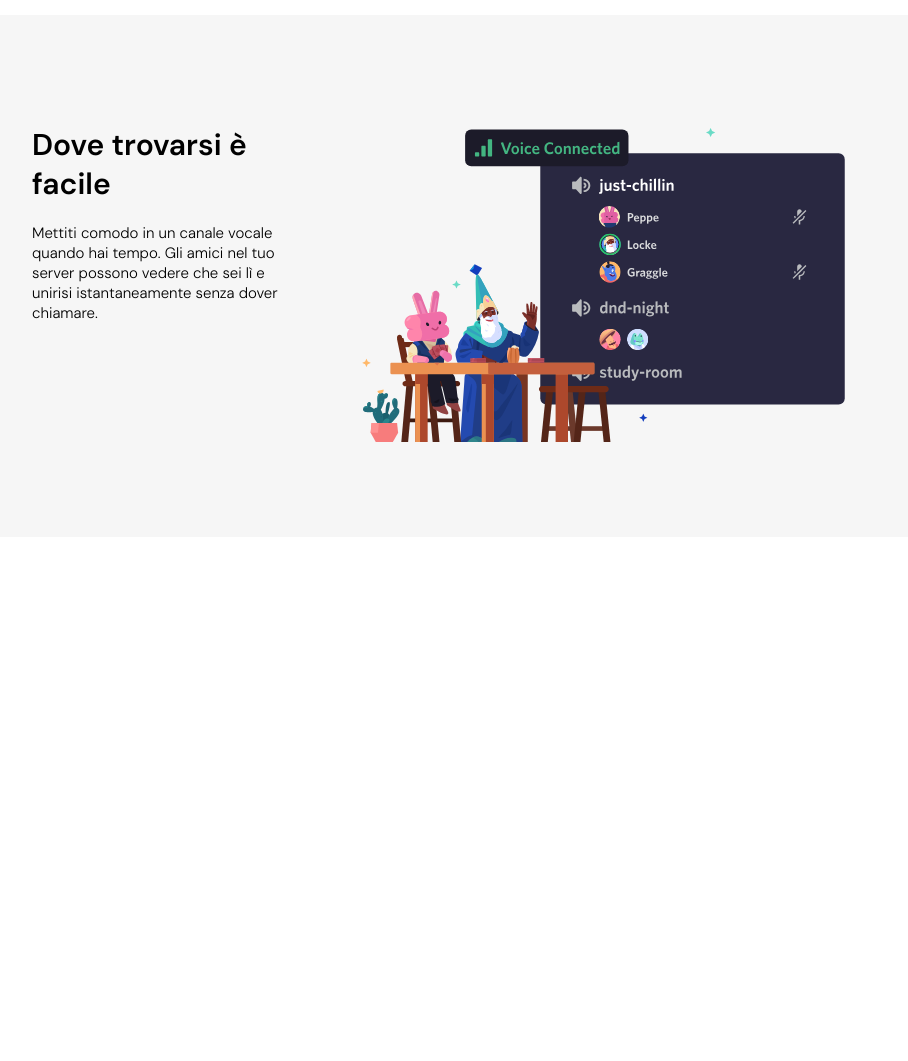
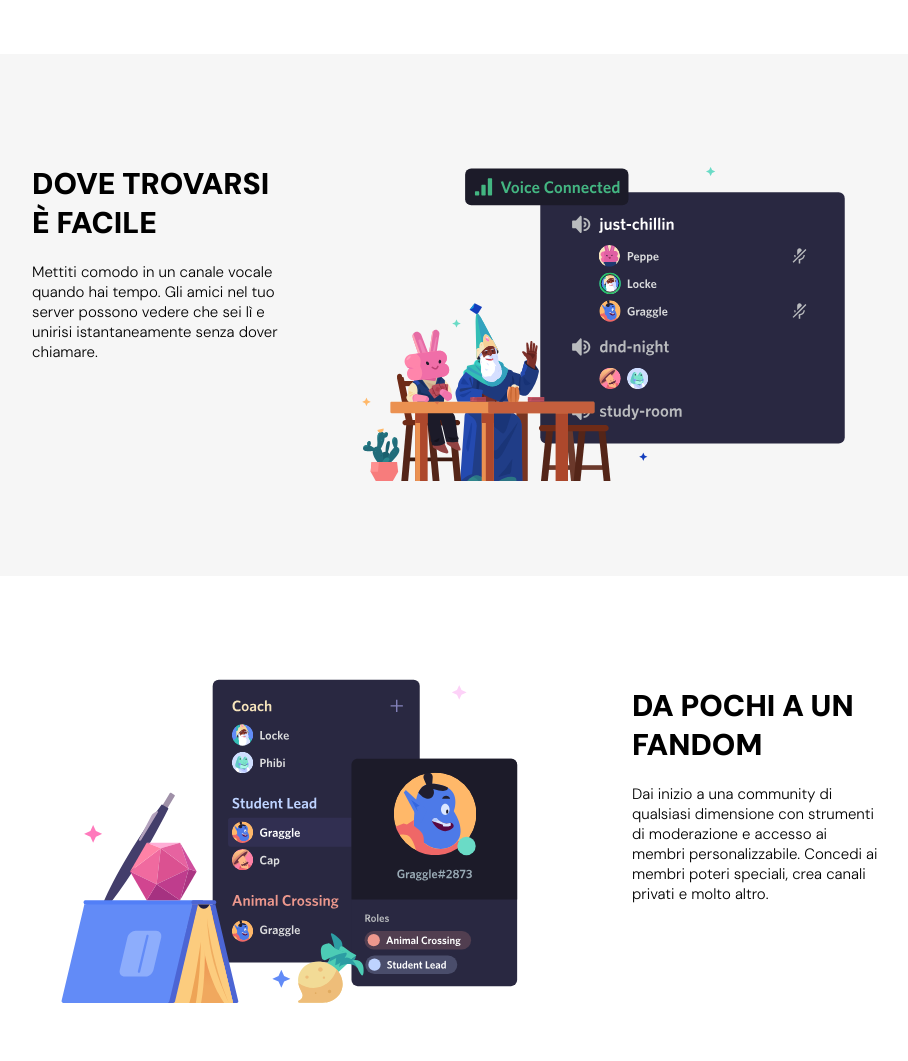
Before and after one commit to emilianoaprile/htmlcss-discord, a plain HTML site: page index.html in a window 1280 px wide. Shown: the part 1040-2101 px from the top of the page, without its empty margins (183-1091 px from the left). Drawn offline with Linux system fonts and the light colour scheme.

Commit message:
ADDED - last information sect, start from sect CTA

```diff
--- a/CSS/app.css
+++ b/CSS/app.css
@@ -164,7 +164,7 @@ html {
 
 .section-title {
     font-size: 30px;
-    font-weight: 600;
+    font-weight: 900;
 }
 
 .section-paragraph {
@@ -173,7 +173,7 @@ html {
     font-size: 15px;
 }
 
-.section-study, .section-voice {
+.section-study, .section-voice, .section-coach {
     padding: 40px;
 }
 
--- a/index.html
+++ b/index.html
@@ -73,7 +73,7 @@
                     </div>
                     <div class="col-4">
                         <h1 class="section-title">
-                            Un luogo ad invito con tutto la spazio necessario per parlare
+                            UN LUOGO AD INVITO CON TUTTO LO SPAZIO NECESSARIO PER PARLARE
                         </h1>
                         <p class="section-paragraph">
                             I server discord sono organizzati in canali tematici in cui puoi collaborare, condividere o semplicemente parlare della tua giornata senza intasare una chat di gruppo
@@ -91,7 +91,7 @@
                     </div>
                     <div class="col-4">
                         <h1 class="section-title">
-                            Dove trovarsi è facile
+                            DOVE TROVARSI È FACILE
                         </h1>
                         <p class="section-paragraph">
                             Mettiti comodo in un canale vocale quando hai tempo. Gli amici nel tuo server possono vedere che sei lì e unirisi istantaneamente senza dover chiamare.
@@ -101,14 +101,19 @@
             </div>
         </section>
 
-        <section class="main-section-4">
+        <section class="section-coach">
             <div class="container">
                 <div class="row">
                     <div class="col-8">
-
+                        <img src="./img/item3.svg" alt="Coaching">
                     </div>
                     <div class="col-4">
-
+                        <h1 class="section-title">
+                            DA POCHI A UN FANDOM
+                        </h1>
+                        <p class="section-paragraph">
+                            Dai inizio a una community di qualsiasi dimensione con strumenti di moderazione e accesso ai membri personalizzabile. Concedi ai membri poteri speciali, crea canali privati e molto altro.
+                        </p>
                     </div>
                 </div>
             </div>
```
